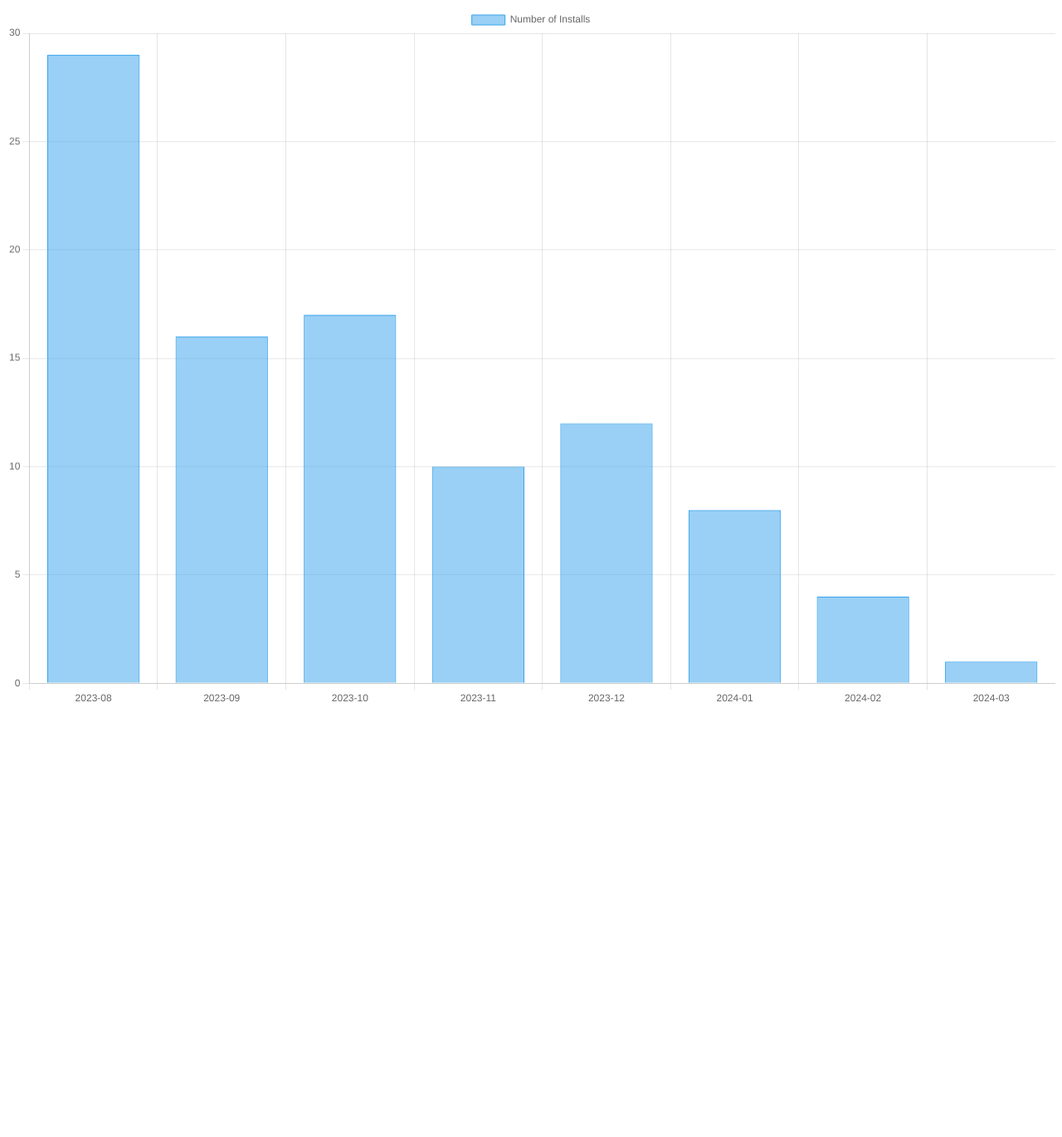
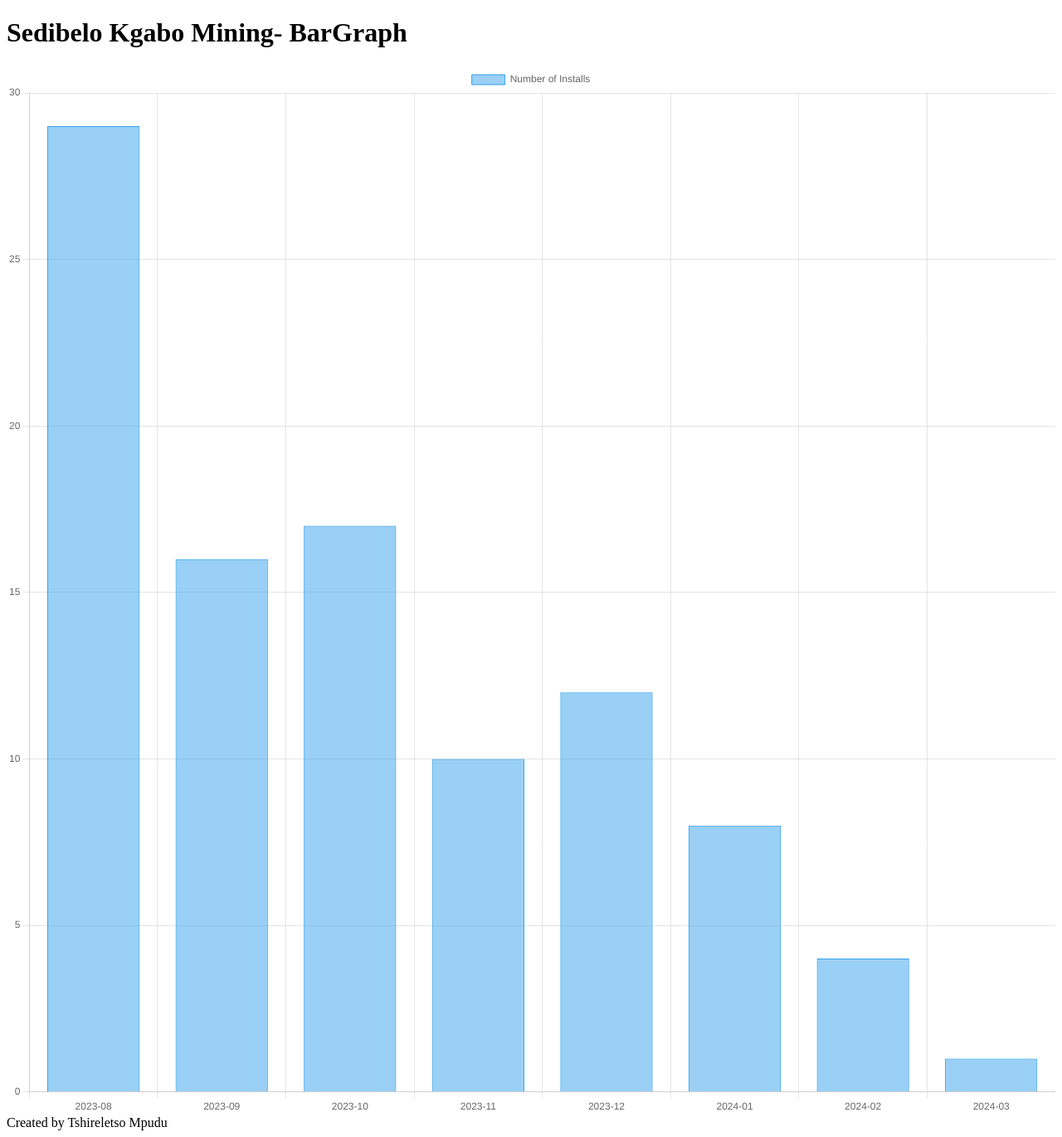
Before and after one commit to Tshireletso46/Sedibelo-Kgabo-Mining, a plain HTML site: page barGraph/index.html in a window 1280 px wide. Shown: the whole page at 83% size. Before the commit the page ends 859 px from the top, so only its background shows below. Drawn offline with nearby package versions, Linux system fonts and the light colour scheme.

Commit message:
Modified the structures

```diff
--- a/barGraph/index.html
+++ b/barGraph/index.html
@@ -5,10 +5,13 @@
     <meta name="viewport" content="width=device-width, initial-scale=1.0">
     <title>Bar Graph</title>
     <script src="https://cdn.jsdelivr.net/npm/chart.js"></script>
+    <script src="barGraph.js" defer ></script>
 </head>
+
 <body>
-    <canvas id="barGraph" width="600" height="400"></canvas>
+    <h1>Sedibelo Kgabo Mining- BarGraph</h1>
+    <canvas id="barGraph" width="400" height="400"></canvas>
+</body>
 
-    <script src="barGraph.js" defer ></script>
-</body>
+<marque>Created by Tshireletso Mpudu</marque>
 </html>
```
Also changed, not shown: pieChart/index.html (+4 -1 lines).
